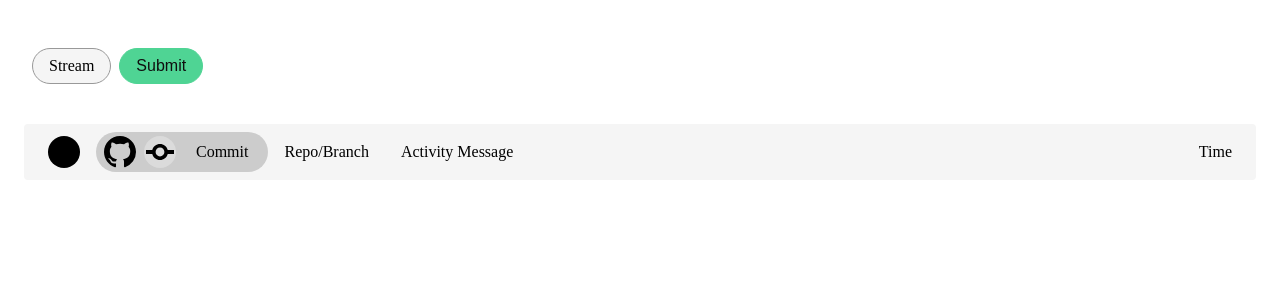
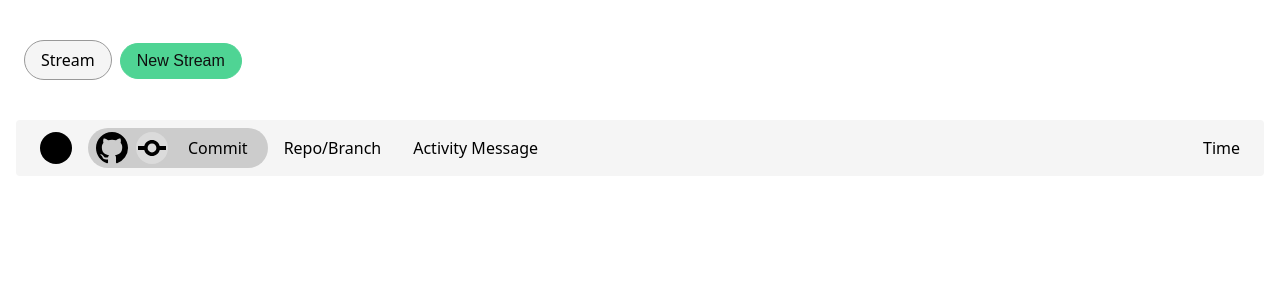
Before and after one commit to infinitescroll/archived-streams, a Next.js app: page / in a window 1280 px wide. Shown: the top 300 px of the page. Built offline with nearby package versions, Linux system fonts and the light colour scheme.

Commit message:
Restores globalStyle component

```diff
--- a/pages/_app.jsx
+++ b/pages/_app.jsx
@@ -1,14 +1,21 @@
 import App from 'next/app'
 import React from 'react'
 import { Provider } from 'react-redux'
-import styled, { ThemeProvider } from 'styled-components'
+import styled, { ThemeProvider, createGlobalStyle } from 'styled-components'
 import withReduxStore from '../lib/with-redux-store'
-
 import { Box, Menu, MenuItem } from '../components'
 import Button from '../components/Button'
 import ActivityItem from '../components/ActivityItem'
 
+const GlobalStyle = createGlobalStyle`
+  body {
+    font-family: 'system-ui', sans-serif;
+    margin: 0;
+  }
+`
+
 const theme = {
+  fontFamily: ['system-ui', 'sans-serif'],
   fontSizes: [12, 14, 16, 24, 32, 48, 64, 96, 128],
   space: [0, 4, 8, 16, 32, 64, 128, 256],
   colors: {
@@ -37,6 +44,7 @@ class MyApp extends App {
     const { Component, pageProps, reduxStore } = this.props
     return (
       <ThemeProvider theme={theme}>
+        <GlobalStyle />
         <Provider store={reduxStore}>
           <Box display="block" minHeight="100vh" p={3}>
             <StreamMenu display="inline-block" py={2} pl={0}>
@@ -50,7 +58,7 @@ class MyApp extends App {
                 Stream
               </StreamObject>
             </StreamMenu>
-            <Button primary>Submit</Button>
+            <Button primary>New Stream</Button>
             <ActivityWrapper>
               <ActivityItem />
             </ActivityWrapper>
```
